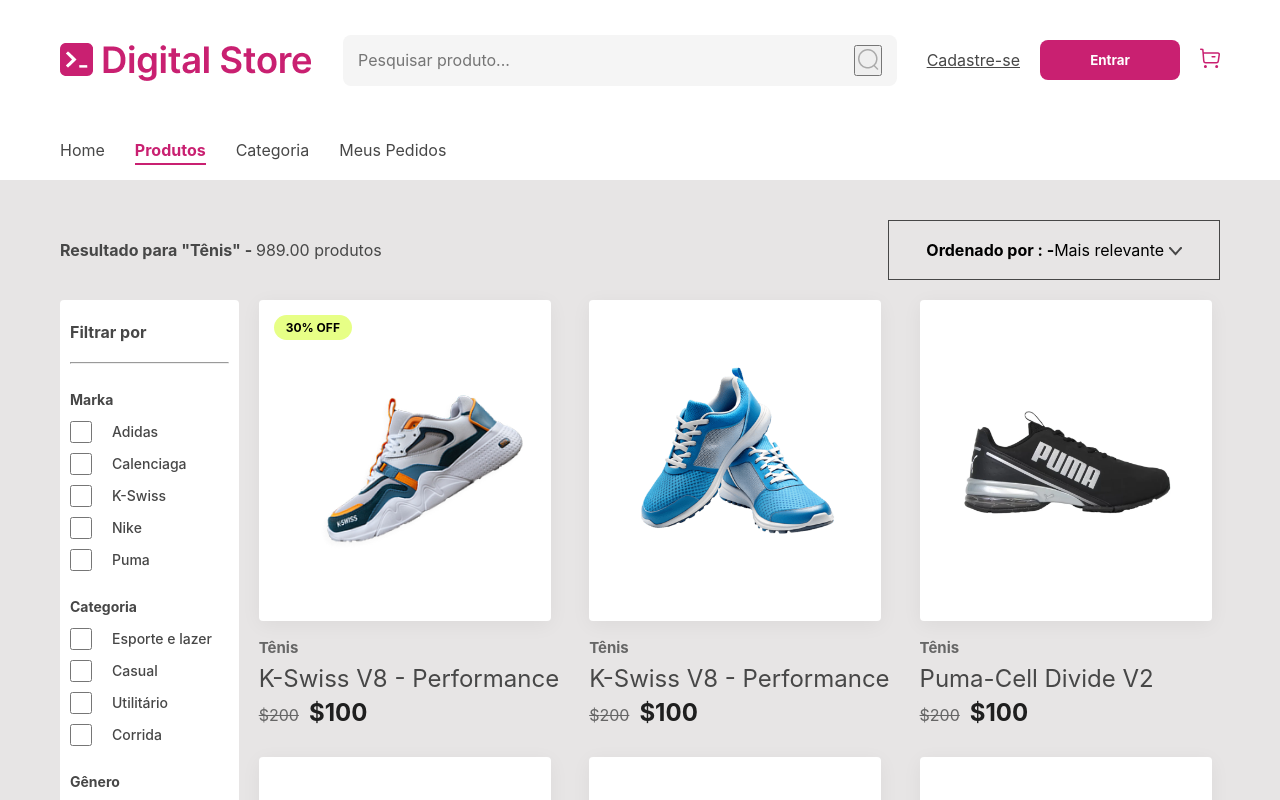
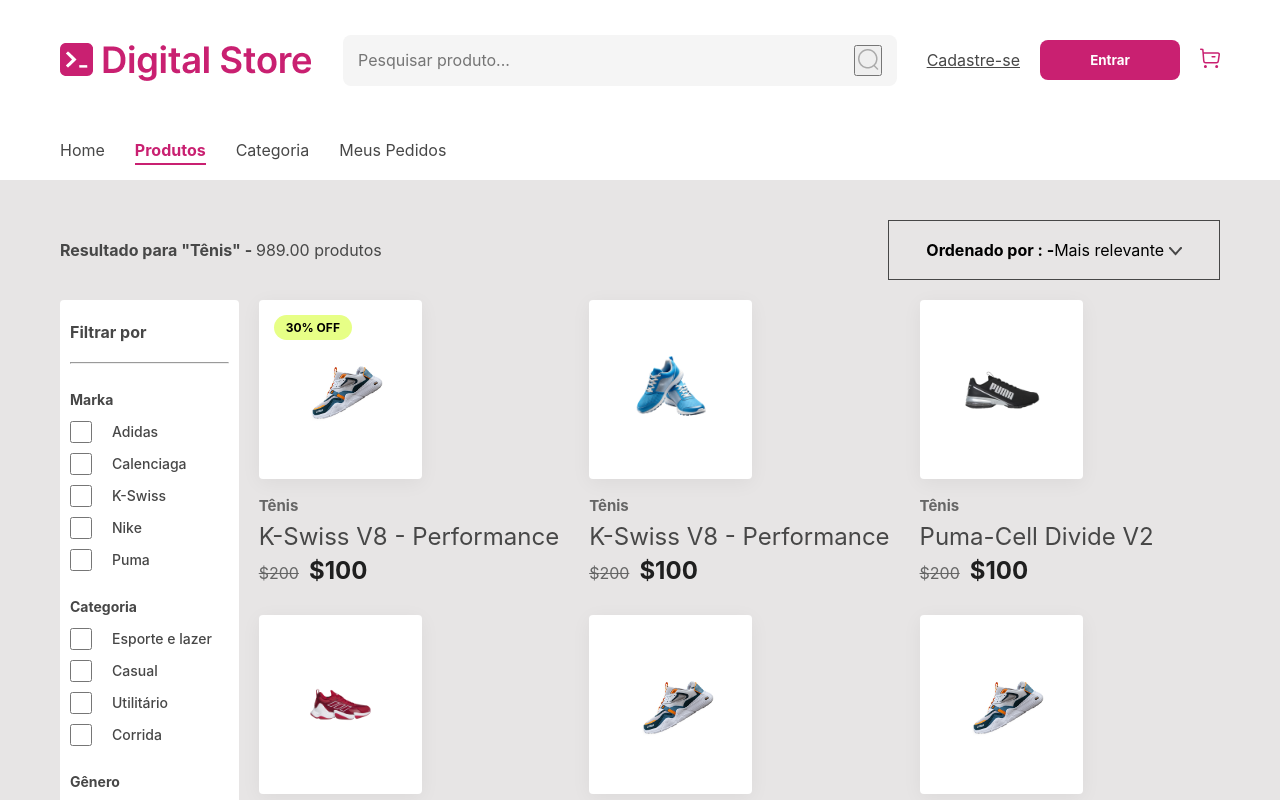
Before and after one commit to evenilsonguerreiro/projeto-frontend, a React (Vite) app: page /produtos in a window 1280 px wide. Shown: the top 800 px of the page. Built offline with nearby package versions, Linux system fonts and the light colour scheme.

Commit message:
correcao no card

```diff
--- a/src/Page/ProductListingPage/style.js
+++ b/src/Page/ProductListingPage/style.js
@@ -199,8 +199,8 @@
 
 
     .image-container {
-        width: 292px;
-        height: 321px;
+       width: 163px;
+        height: 179px;
         background-color: ${Cores.white};
         border-radius: 4px;
         padding: 50px 20px;
```
